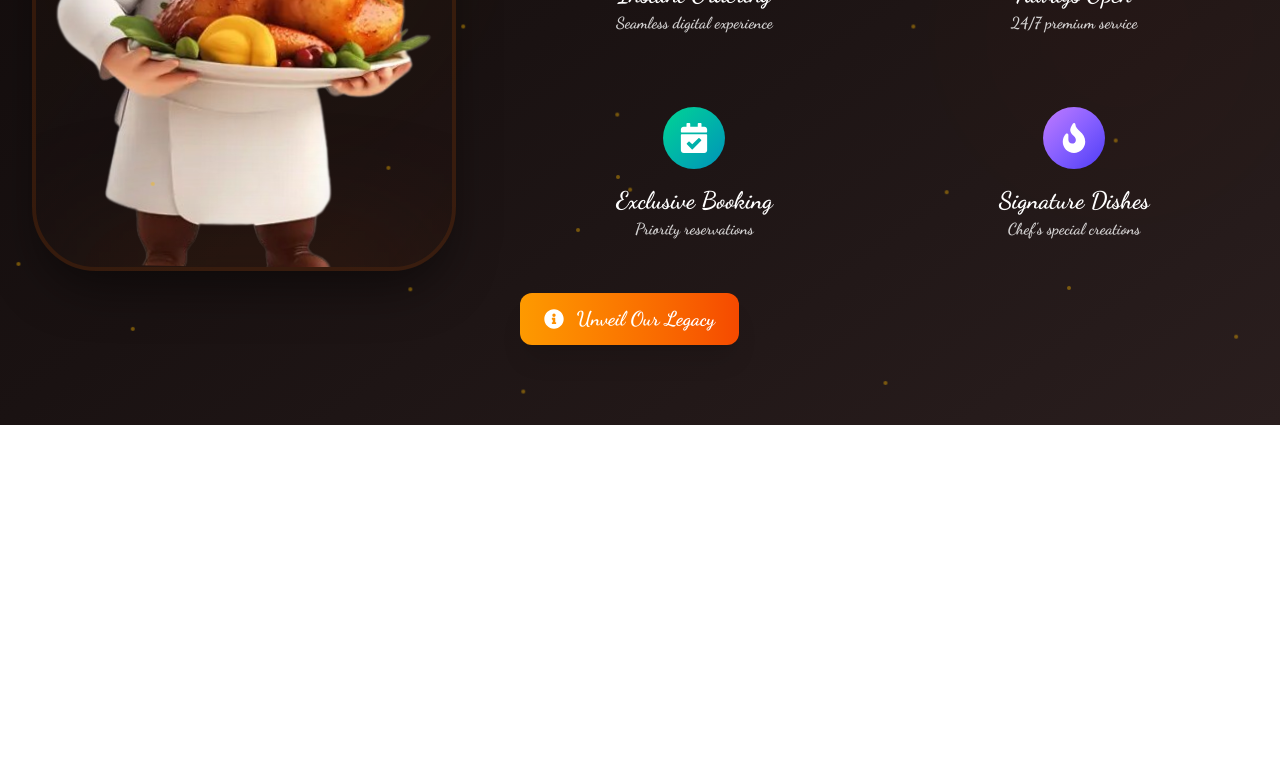
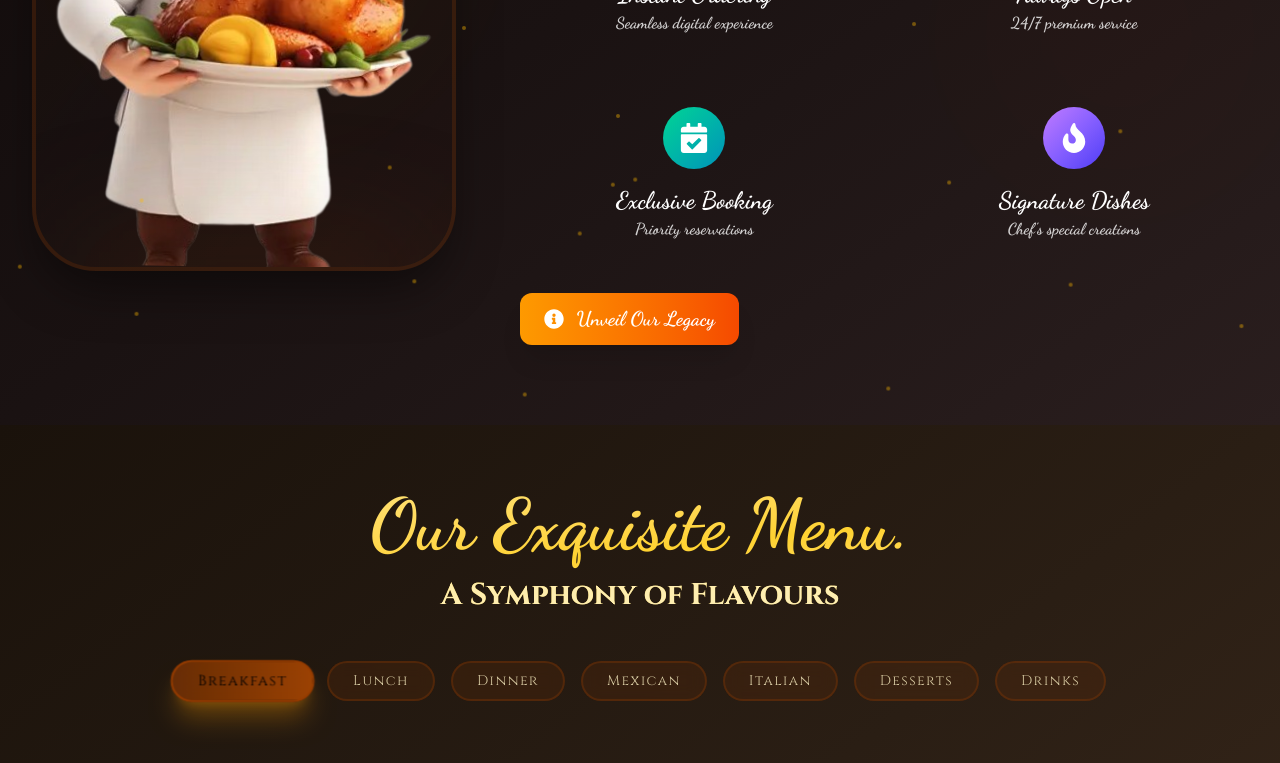
Before and after one commit to kumarmanish562/foodie-website, a React (Vite) app: page / in a window 1280 px wide. Shown: the part 2000-2763 px from the top of the page. Before the commit the page ends 2425 px from the top, so only its background shows below. Built offline with nearby package versions, Linux system fonts and the light colour scheme.

Commit message:
add footer ,ourhomemenu and files routing

```diff
--- a/src/pages/Home/Home.jsx
+++ b/src/pages/Home/Home.jsx
@@ -3,6 +3,8 @@ import Navbar from '../../components/Navbar/Navbar.jsx';
 import Banner from '../../components/Banner/Banner.jsx';
 import SpecialOffer from '../../components/SpecialOffer/SpecialOffer.jsx';
 import AboutHome from '../../components/AboutHome/AboutHome.jsx'
+import OurHomeMenu from '../../components/OurHomeMenu/OurHomeMenu.jsx';
+import Footer from '../../components/Footer/Footer.jsx';
 
 const Home = () => {
   return (
@@ -11,6 +13,8 @@ const Home = () => {
       <Banner />
       <SpecialOffer />
       <AboutHome />
+      <OurHomeMenu />
+      <Footer />
 
     </>
   );
```
